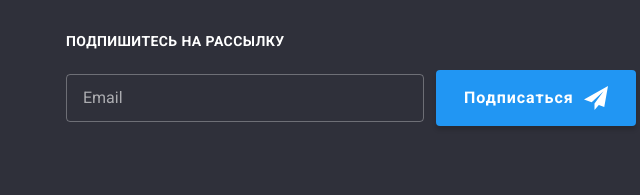
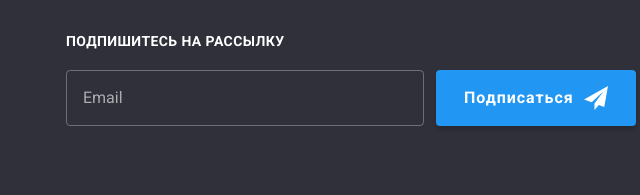
Before and after one commit to OlgaKoD/goit-markup-hw-06, a plain HTML site: page index.html in a window 1280 px wide. Shown: the part 2734-2929 px from the top of the page, 589-1229 px from the left. Drawn offline with nearby package versions, Linux system fonts and the light colour scheme.

Commit message:
subscribe-email

```diff
--- a/css/styles.css
+++ b/css/styles.css
@@ -924,6 +924,8 @@ img {
 }
 
 .subscribe-email {
+  display: flex;
+  align-self: stretch;
   margin-right: 12px;
   padding: 15px 16px 15px 16px;
   min-width: 358px;
@@ -931,7 +933,7 @@ img {
   border-radius: 4px;
   outline: none;
   background-color: transparent;
-  color: rgba(255, 255, 255, 0.1);
+  color: rgba(255, 255, 255, 0.6);
 
   transition: border-color 250ms var(--cubic-bezier);
 }
@@ -946,6 +948,7 @@ img {
   line-height: 1.25;
   color: rgba(255, 255, 255, 0.6);
 }
+
 .subscribe-button {
   display: flex;
   margin: 0;
```
